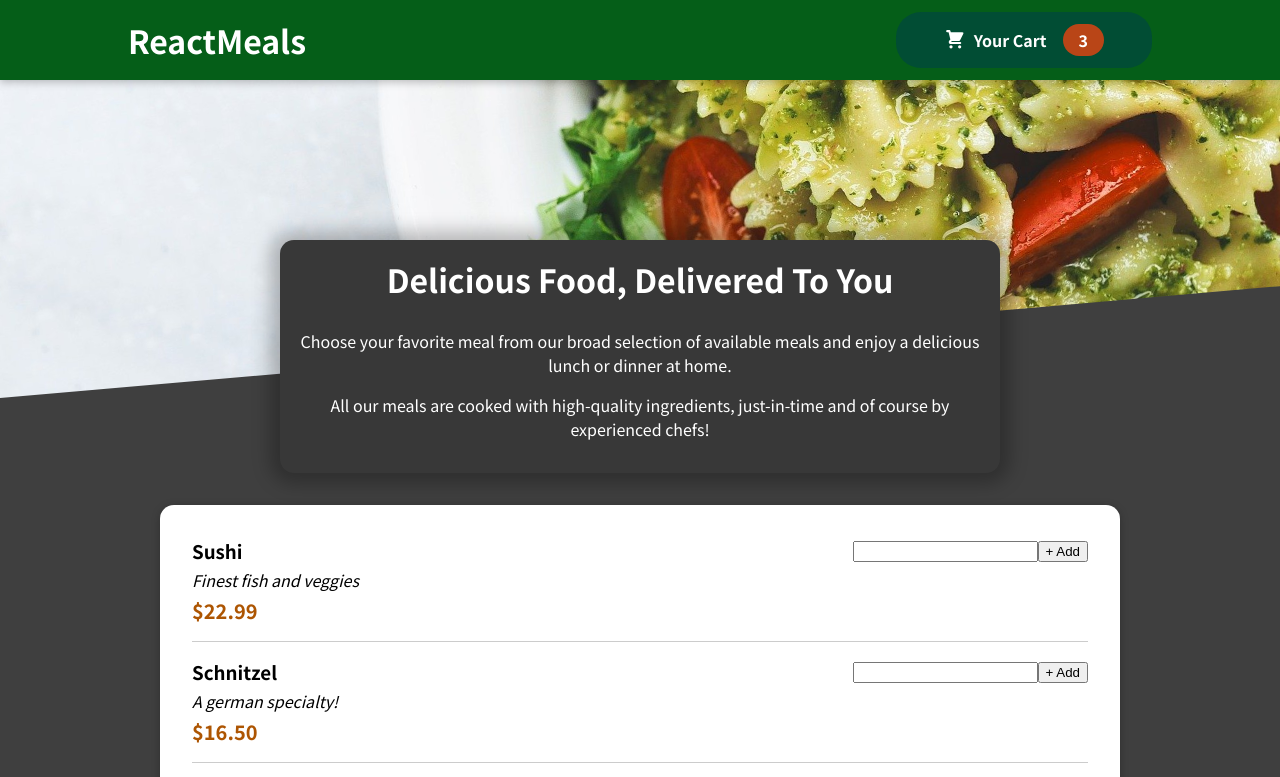
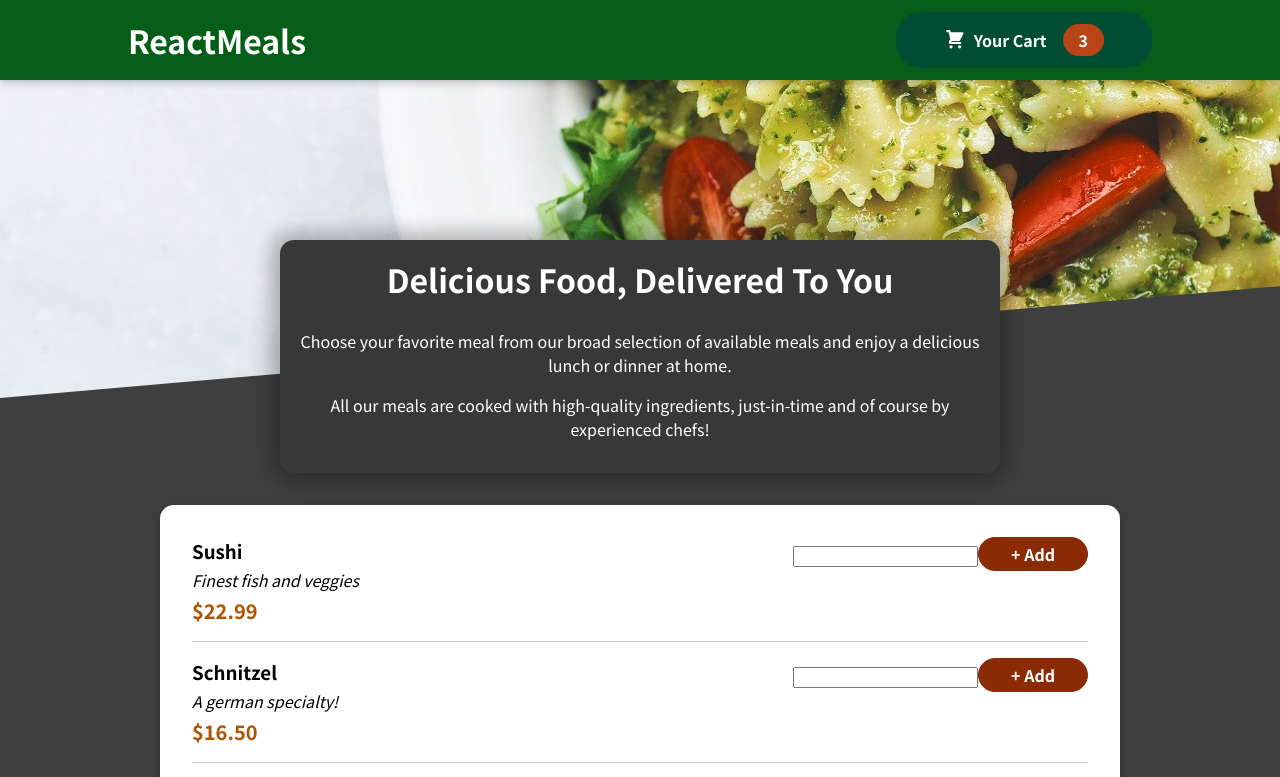
Before and after one commit to Neniya/Food-Order-App-React, a React (Create React App) app: page / in a window 1280 px wide. Shown: the top 777 px of the page. Built offline with nearby package versions, Linux system fonts and the light colour scheme.

Commit message:
add MealItemForm style

```diff
--- a/src/components/Meals/MealItem/MealItemForm.module.css
+++ b/src/components/Meals/MealItem/MealItemForm.module.css
@@ -0,0 +1,20 @@
+.form {
+  text-align: right;
+}
+
+.form button {
+  font: inherit;
+  cursor: pointer;
+  background-color: #8a2b06;
+  border: 1px solid #8a2b06;
+  color: white;
+  padding: 0.25rem 2rem;
+  border-radius: 20px;
+  font-weight: bold;
+}
+
+.form button:hover,
+.form button:active {
+  background-color: #641e03;
+  border-color: #641e03;
+}
```
